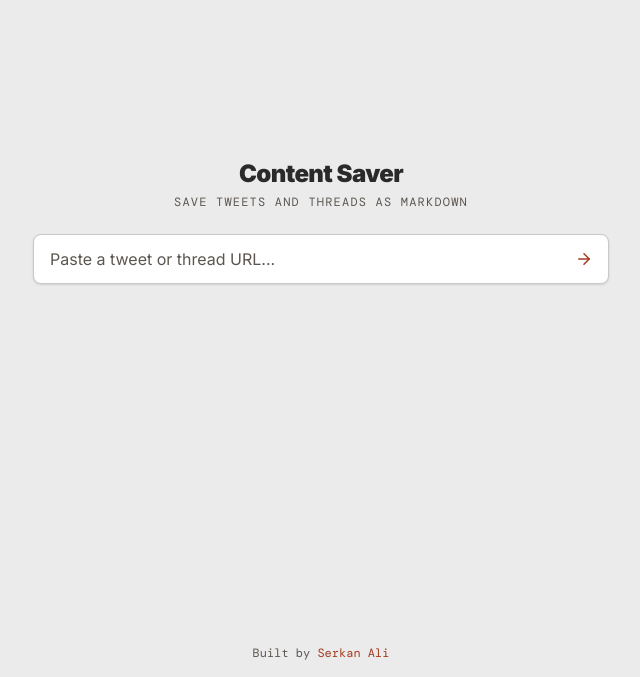
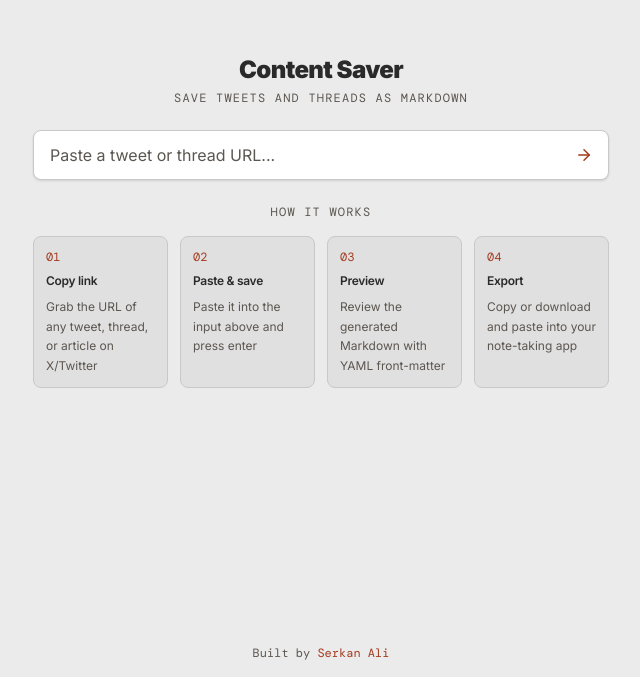
Before and after one commit to serkansabriali/content-saver, a Next.js app: page / in a window 1280 px wide. Shown: the part 123-800 px from the top of the page, without its empty margins (319-959 px from the left). Built offline with nearby package versions, Linux system fonts and the light colour scheme; a web font is replaced by a local one.

Commit message:
guideline added to the default state

```diff
--- a/components/TweetForm.tsx
+++ b/components/TweetForm.tsx
@@ -98,6 +98,23 @@ export default function TweetForm() {
               </p>
             </div>
             {form}
+            <div className="w-full flex flex-col gap-4 text-center">
+              <p className="text-xs font-mono uppercase tracking-widest text-mid">How it works</p>
+              <div className="grid grid-cols-4 gap-3 text-left">
+                {[
+                  { n: "01", label: "Copy link", desc: "Grab the URL of any tweet, thread, or article on X/Twitter" },
+                  { n: "02", label: "Paste & save", desc: "Paste it into the input above and press enter" },
+                  { n: "03", label: "Preview", desc: "Review the generated Markdown with YAML front-matter" },
+                  { n: "04", label: "Export", desc: "Copy or download and paste into your note-taking app" },
+                ].map(({ n, label, desc }) => (
+                  <div key={n} className="flex flex-col gap-2 p-3 rounded-lg border border-rule bg-rule/30">
+                    <span className="font-mono text-xs text-accent">{n}</span>
+                    <span className="text-xs font-semibold tracking-tight text-ink">{label}</span>
+                    <span className="text-xs text-mid leading-relaxed">{desc}</span>
+                  </div>
+                ))}
+              </div>
+            </div>
             {error && (
               <div id="tweet-url-error" role="alert" aria-live="assertive" className="w-full p-4 bg-error/5 border border-error/30 rounded-lg text-error text-sm">
                 {error}
```
